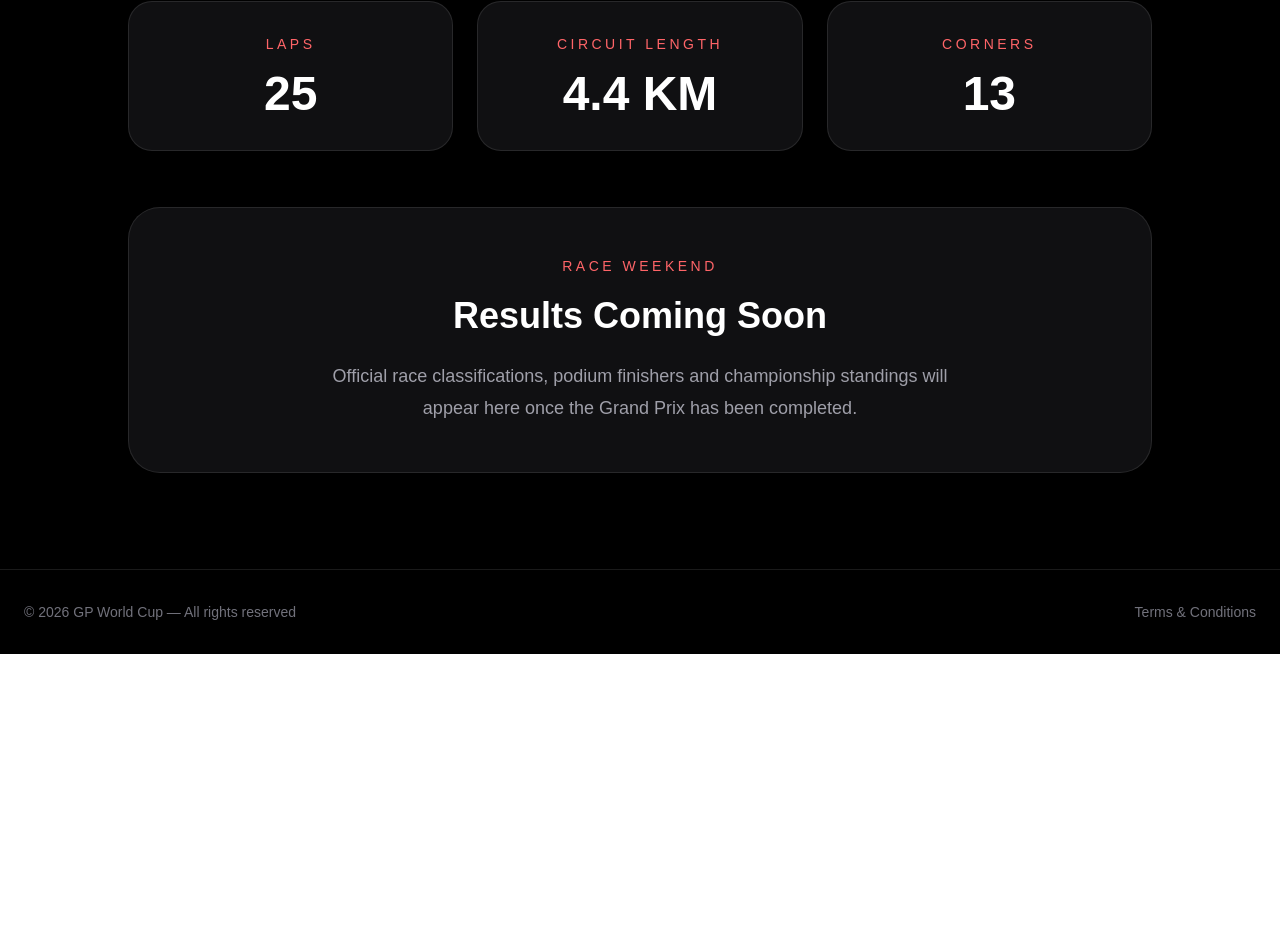
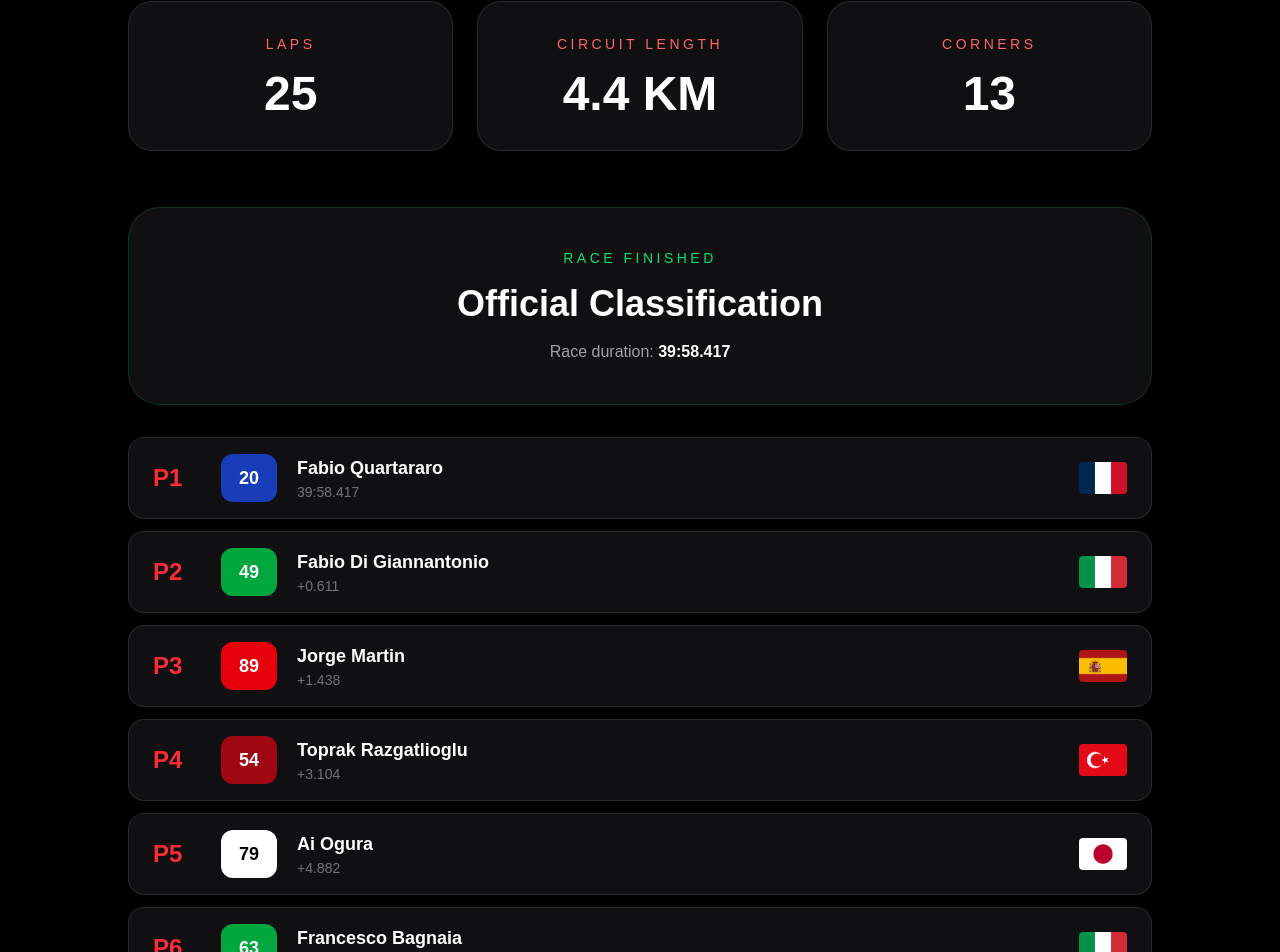
Before and after one commit to gpworldcup/gpworldcup, a Next.js app: page /calendar/jerez in a window 1280 px wide. Shown: the part 791-1743 px from the top of the page. Before the commit the page ends 1445 px from the top, so only its background shows below. Built offline with nearby package versions, Linux system fonts and the light colour scheme.

Commit message:
Update Jerez race page with official results

```diff
--- a/app/calendar/[race]/page.tsx
+++ b/app/calendar/[race]/page.tsx
@@ -119,7 +119,7 @@ const races = {
     position: "P14",
     rider: "Deniz Oncu",
     number: 53,
-    color: "bg-red-600",
+    color: "bg-red-800",
     flag: "/images/flags/turkey.png",
     gap: "+26.241",
   },
@@ -182,8 +182,172 @@ const races = {
   laps: 25,
   length: "4.4 KM",
   corners: 13,
-    status: "upcoming",
+  status: "finished",
+  raceTime: "39:58.417",
   image: "/images/circuits/jerez.png",
+
+  results: [
+    {
+      position: "P1",
+      rider: "Fabio Quartararo",
+      number: 20,
+      color: "bg-blue-800",
+      flag: "/images/flags/france.png",
+      gap: "39:58.417",
+    },
+    {
+      position: "P2",
+      rider: "Fabio Di Giannantonio",
+      number: 49,
+      color: "bg-green-600",
+      flag: "/images/flags/italy.png",
+      gap: "+0.611",
+    },
+    {
+      position: "P3",
+      rider: "Jorge Martin",
+      number: 89,
+      color: "bg-red-600",
+      flag: "/images/flags/spain.png",
+      gap: "+1.438",
+    },
+    {
+      position: "P4",
+      rider: "Toprak Razgatlioglu",
+      number: 54,
+      color: "bg-red-800",
+      flag: "/images/flags/turkey.png",
+      gap: "+3.104",
+    },
+    {
+      position: "P5",
+      rider: "Ai Ogura",
+      number: 79,
+      color: "bg-white text-black",
+      flag: "/images/flags/japan.png",
+      gap: "+4.882",
+    },
+    {
+      position: "P6",
+      rider: "Francesco Bagnaia",
+      number: 63,
+      color: "bg-green-600",
+      flag: "/images/flags/italy.png",
+      gap: "+6.297",
+    },
+    {
+      position: "P7",
+      rider: "Senna Agius",
+      number: 81,
+      color: "bg-yellow-500 text-black",
+      flag: "/images/flags/australia.png",
+      gap: "+7.945",
+    },
+    {
+      position: "P8",
+      rider: "Jack Miller",
+      number: 43,
+      color: "bg-yellow-400 text-black",
+      flag: "/images/flags/australia.png",
+      gap: "+9.623",
+    },
+    {
+      position: "P9",
+      rider: "Jake Dixon",
+      number: 96,
+      color: "bg-purple-700",
+      flag: "/images/flags/uk.png",
+      gap: "+11.284",
+    },
+    {
+      position: "P10",
+      rider: "Marc Marquez",
+      number: 93,
+      color: "bg-red-600",
+      flag: "/images/flags/spain.png",
+      gap: "+13.017",
+    },
+    {
+      position: "P11",
+      rider: "Deniz Oncu",
+      number: 53,
+      color: "bg-red-800",
+      flag: "/images/flags/turkey.png",
+      gap: "+14.908",
+    },
+    {
+      position: "P12",
+      rider: "Loris Baz",
+      number: 76,
+      color: "bg-blue-800",
+      flag: "/images/flags/france.png",
+      gap: "+17.122",
+    },
+    {
+      position: "P13",
+      rider: "Sean Dylan Kelly",
+      number: 40,
+      color: "bg-sky-500",
+      flag: "/images/flags/eeuu.png",
+      gap: "+19.401",
+    },
+    {
+      position: "P14",
+      rider: "Brad Binder",
+      number: 33,
+      color: "bg-orange-500",
+      flag: "/images/flags/south africa.png",
+      gap: "+22.188",
+    },
+    {
+      position: "P15",
+      rider: "Joe Roberts",
+      number: 16,
+      color: "bg-blue-500",
+      flag: "/images/flags/eeuu.png",
+      gap: "+25.044",
+    },
+    {
+      position: "P16",
+      rider: "Rory Skinner",
+      number: 11,
+      color: "bg-purple-700",
+      flag: "/images/flags/uk.png",
+      gap: "+28.391",
+    },
+    {
+      position: "P17",
+      rider: "Somkiat Chantra",
+      number: 35,
+      color: "bg-zinc-400 text-black",
+      flag: "/images/flags/thailand.png",
+      gap: "+31.620",
+    },
+    {
+      position: "P18",
+      rider: "Darryn Binder",
+      number: 15,
+      color: "bg-orange-500",
+      flag: "/images/flags/south africa.png",
+      gap: "+35.114",
+    },
+    {
+      position: "DNF",
+      rider: "Ayumu Sasaki",
+      number: 71,
+      color: "bg-white text-black",
+      flag: "/images/flags/japan.png",
+      gap: "DNF",
+    },
+    {
+      position: "DNF",
+      rider: "Nakarin Atiratphuvapat",
+      number: 41,
+      color: "bg-zinc-400 text-black",
+      flag: "/images/flags/thailand.png",
+      gap: "DNF",
+    },
+  ],
 },
 
   lemans: {
```
Lines whose indentation alone changed are shown as unchanged.
